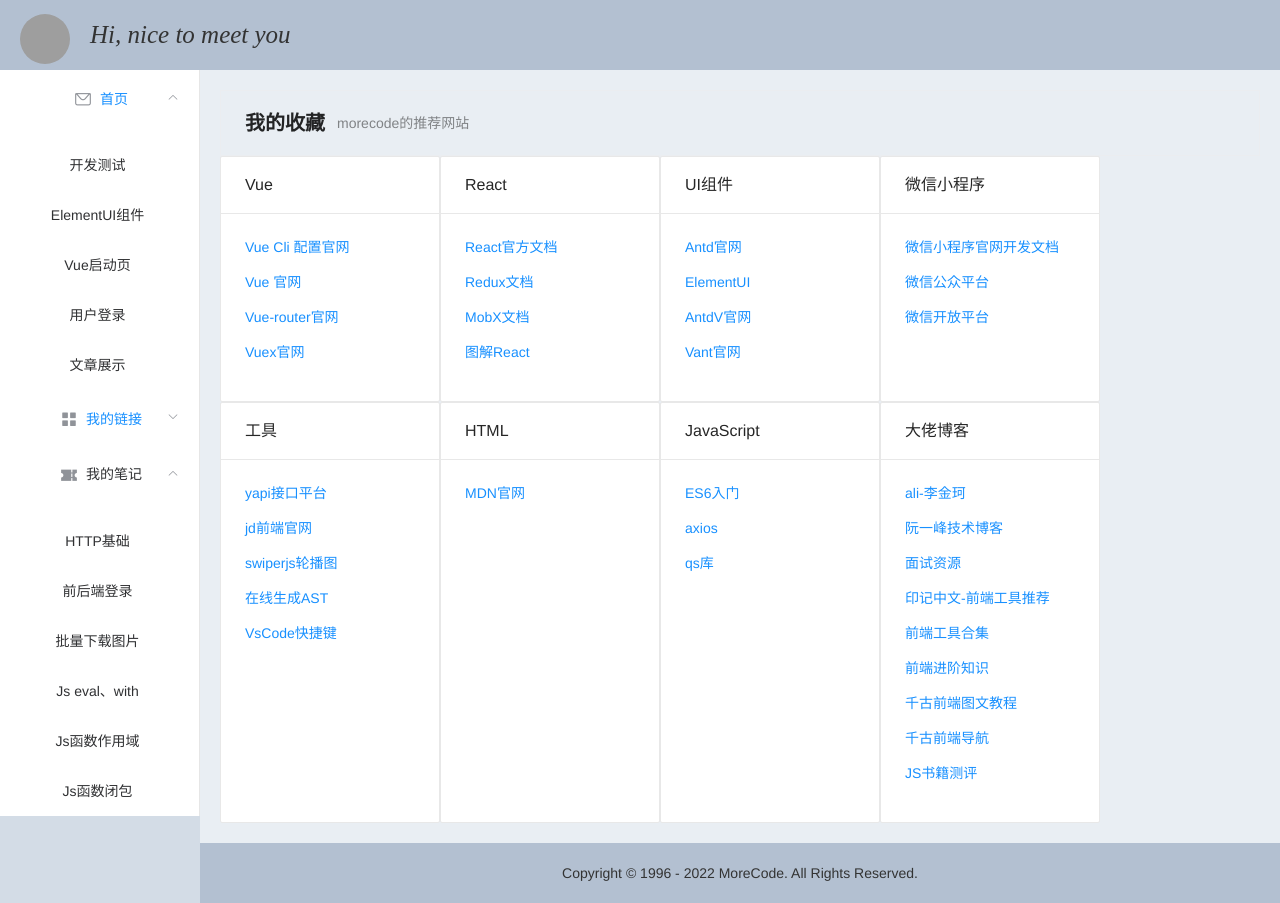
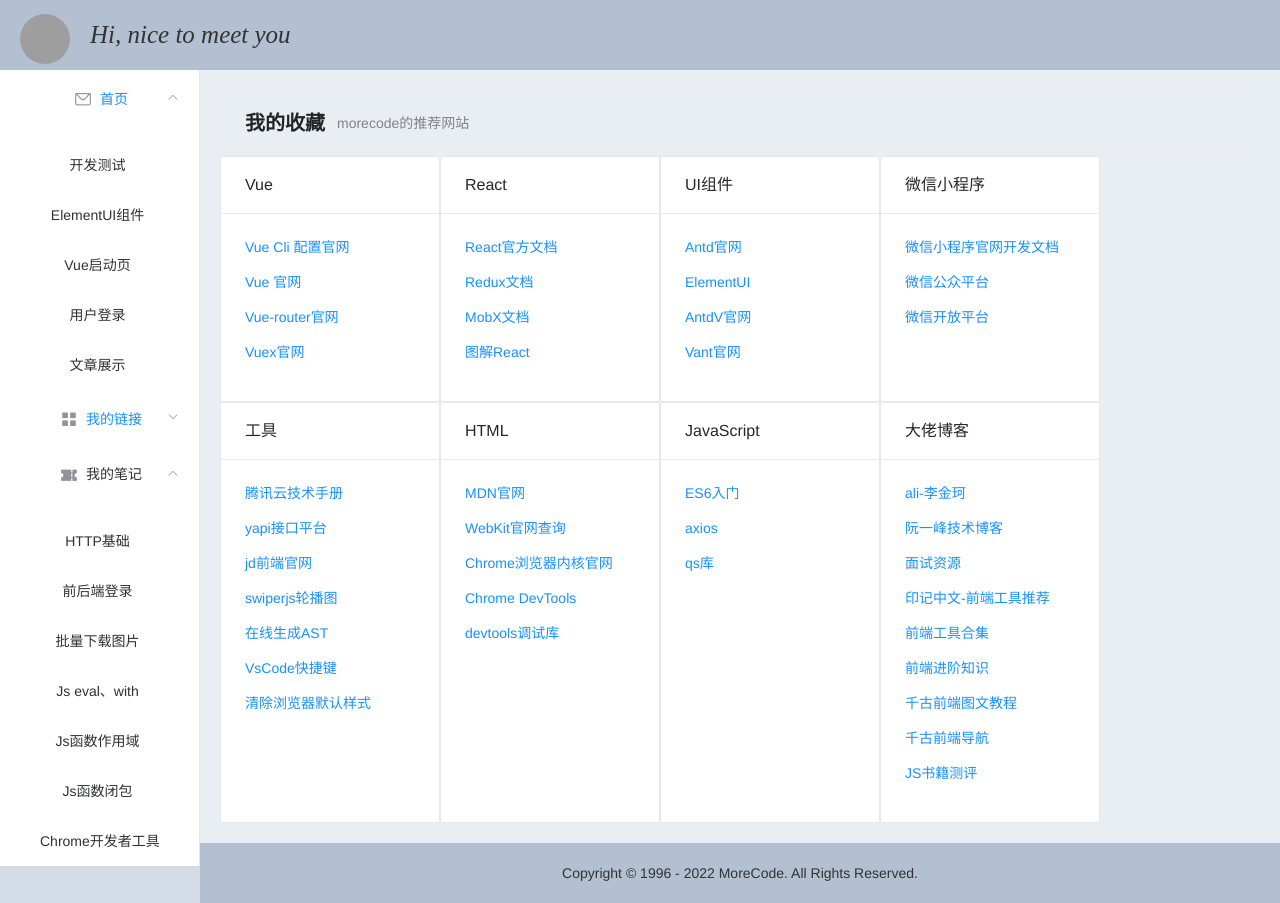
Before and after one commit to MoreCodeByTR/blog, a Vue app: page /#/navigation in a window 1280 px wide. Built offline with nearby package versions, Linux system fonts and the light colour scheme; grey boxes are pictures that could not be loaded.

Commit message:
新增链接

```diff
--- a/src/views/MarkDown/index.vue
+++ b/src/views/MarkDown/index.vue
@@ -18,6 +18,9 @@
         <div class="markdown-body" v-if="show === 'javascript_chapter03'">
       <JavascriptChapter03></JavascriptChapter03>
     </div>
+         <div class="markdown-body" v-if="show === 'dev_tools'">
+      <DevTools></DevTools>
+    </div>
   </div>
 </template>
 <script>
@@ -28,6 +31,7 @@
 import JavascriptChapter01 from "@/markdown/javascript_chapter01.md"
 import JavascriptChapter02 from "@/markdown/javascript_chapter02.md"
 import JavascriptChapter03 from "@/markdown/javascript_chapter03.md"
+import DevTools from "@/markdown/devtools.md"
 
 export default {
   name: "Home",
@@ -39,6 +43,7 @@
      JavascriptChapter01,
     JavascriptChapter02,
      JavascriptChapter03,
+     DevTools
   },
   props: {},
   data() {
--- a/src/views/container.vue
+++ b/src/views/container.vue
@@ -1,8 +1,9 @@
 <template>
   <el-container>
     <el-header height="70px">
-      <img class="avatar" src="https://avatars.githubusercontent.com/u/51108500?v=4" />
-       <span style="font-family: STKaiti ;font-size:25px;margin-left:20px"><i>Hi, nice to meet you</i></span>
+      <img class="avatar"
+           src="https://avatars.githubusercontent.com/u/51108500?v=4" />
+      <span style="font-family: STKaiti ;font-size:25px;margin-left:20px"><i>Hi, nice to meet you</i></span>
     </el-header>
     <el-container>
       <el-aside width="200px">
@@ -53,8 +54,11 @@
               <router-link to="/markdown/javascript_chapter02">
                 <el-menu-item index="3-5">Js函数作用域 </el-menu-item>
               </router-link>
-                    <router-link to="/markdown/javascript_chapter03">
+              <router-link to="/markdown/javascript_chapter03">
                 <el-menu-item index="3-6">Js函数闭包 </el-menu-item>
+              </router-link>
+                    <router-link to="/markdown/dev_tools">
+                <el-menu-item index="3-7">Chrome开发者工具 </el-menu-item>
               </router-link>
             </el-menu-item-group>
           </el-submenu>
@@ -82,7 +86,7 @@
       rate: 1,
       showAd: false,
       time: new Date().toLocaleString(),
-      currentYear:new Date().getFullYear(),
+      currentYear: new Date().getFullYear(),
       model: "<a href='https://baidu.com' target='_blank'>百度一下</a>",
       list: [
         { id: 1, value: "hahh" },
@@ -125,9 +129,9 @@
 </script>
 <style scoped>
 .avatar {
-    width: 50px;
-    height: 50px;
-   border-radius: 25px;
+  width: 50px;
+  height: 50px;
+  border-radius: 25px;
 }
 
 .el-header {
--- a/src/views/navigation/link.js
+++ b/src/views/navigation/link.js
@@ -45,6 +45,8 @@
     },
   ],
   tool:[
+    {name:'腾讯云技术手册',
+  herf:'https://cloud.tencent.com/developer/devdocs'},
     {
       name: "yapi接口平台",
       herf: "http://yapi.smart-xwork.cn/",
@@ -65,12 +67,32 @@
       name: "VsCode快捷键",
       herf: "https://www.cnblogs.com/qianguyihao/p/10732375.html",
     },
+    {
+      name: "清除浏览器默认样式",
+      herf: "https://www.cnblogs.com/fitzlovecode/p/reset_css.html",
+    },
   ],
   html:[
     {
       name: "MDN官网",
       herf: "https://developer.mozilla.org/zh-CN/docs/Web",
     },
+    {
+      name:'WebKit官网查询',
+      herf:'https://webkit.org/css-status/#'
+    },
+    {
+      name:'Chrome浏览器内核官网',
+      herf:'http://www.chromium.org/Home'
+    },
+    {
+      name:'Chrome DevTools',
+      herf:'https://developer.chrome.com/docs/devtools/'
+    },
+    {
+      name:'devtools调试库',
+      herf:'https://devtools.glitch.me/network/getstarted.html'
+    }
   ],
   javascript:[
     {
```
Also changed, not shown: src/markdown/devtools.md (added, +25 -0 lines), 19 other files (tests, documents, lock files or other folders).
